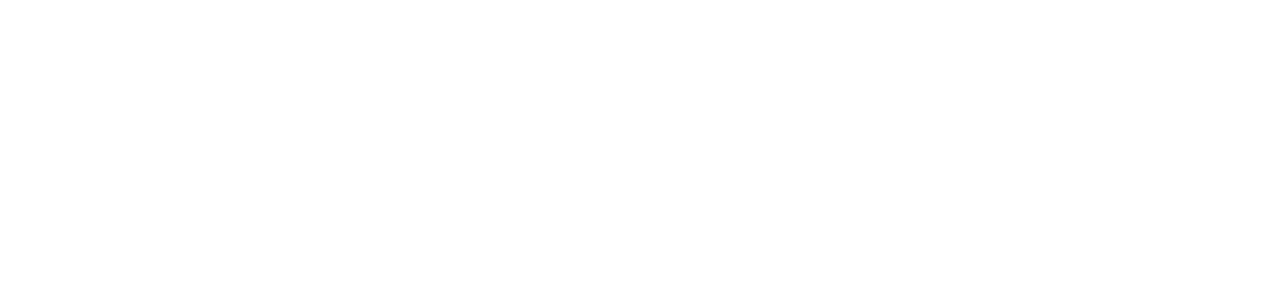
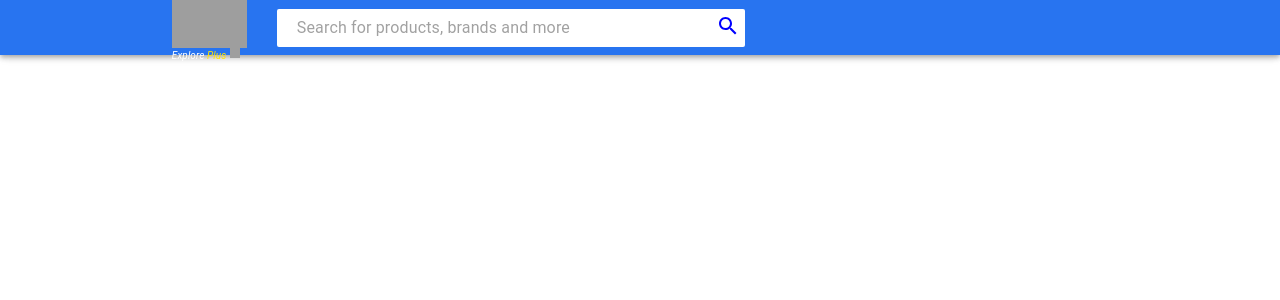
Before and after one commit to KsKarim7/flipkart-client, a React (Create React App) app: page / in a window 1280 px wide. Shown: the top 300 px of the page. Built offline with nearby package versions, Linux system fonts and the light colour scheme; grey boxes are pictures that could not be loaded.

Commit message:
search bar added in toolbar

```diff
--- a/package.json
+++ b/package.json
@@ -3,6 +3,10 @@
   "version": "0.1.0",
   "private": true,
   "dependencies": {
+    "@emotion/react": "^11.9.3",
+    "@emotion/styled": "^11.9.3",
+    "@mui/icons-material": "^5.8.4",
+    "@mui/material": "^5.9.1",
     "@testing-library/jest-dom": "^5.16.4",
     "@testing-library/react": "^13.3.0",
     "@testing-library/user-event": "^13.5.0",
--- a/src/App.js
+++ b/src/App.js
@@ -1,10 +1,11 @@
 import logo from './logo.svg';
 import './App.css';
+import Header from './pages/header/Header';
 
 function App() {
   return (
     <div className="App">
-
+      <Header></Header>
     </div>
   );
 }
--- a/src/pages/header/Header.jsx
+++ b/src/pages/header/Header.jsx
@@ -0,0 +1,50 @@
+import React from 'react';
+import { AppBar, Toolbar, styled, Typography } from '@mui/material';
+import { Box, height } from '@mui/system';
+import Search from './Search';
+
+const StyledHeader = styled(AppBar)`
+    background:#2874f0;
+    height:55px
+`
+
+const PlusImage = styled('img')({
+    width: 10,
+    height: 10,
+    marginLeft: 4
+})
+
+const Component = styled(Box)`
+    margin-left:12%;
+    line-height:0;
+`
+
+const SubHeader = styled(Typography)`
+font-size: 10px;
+font-style:italic;
+`
+
+const Header = () => {
+    const logoURL = 'https://static-assets-web.flixcart.com/www/linchpin/fk-cp-zion/img/flipkart-plus_8d85f4.png';
+    const subURL = 'https://static-assets-web.flixcart.com/www/linchpin/fk-cp-zion/img/plus_aef861.png';
+
+
+    return (
+        <StyledHeader>
+            <Toolbar style={{ minHeight: '55px' }}>
+                <Component>
+                    <img src={logoURL} alt="logo" style={{ width: 75 }} />
+                    <Box style={{ display: 'flex' }}>
+                        <SubHeader>Explore&nbsp;
+                            <Box component="span" style={{ color: '#FFE500' }}>Plus</Box>
+                        </SubHeader>
+                        <PlusImage src={subURL} alt="logo"></PlusImage>
+                    </Box>
+                </Component>
+                <Search />
+            </Toolbar>
+        </StyledHeader>
+    );
+};
+
+export default Header;
--- /dev/null
+++ b/src/pages/header/Search.jsx
@@ -0,0 +1,35 @@
+import React from 'react';
+import { InputBase, Toolbar, Typography } from '@mui/material';
+import { Box, styled } from '@mui/system';
+import SearchIcon from '@mui/icons-material/Search'
+
+const SearchContainer = styled(Box)`
+background:#fff;
+width:38%;
+border-radius:2px;
+margin-left:30px
+`;
+const InputSearchBase = styled(InputBase)`
+padding-left:20px;
+width:100%;
+font-size:unset;
+`
+const SearchIconWrapper = styled(Box)`
+color:blue;
+padding:5px
+`
+
+
+const Search = () => {
+    return (
+        <SearchContainer style={{ display: 'flex' }}>
+            <InputSearchBase placeholder='Search for products, brands and more'>
+            </InputSearchBase>
+            <SearchIconWrapper>
+                <SearchIcon></SearchIcon>
+            </SearchIconWrapper>
+        </SearchContainer>
+    );
+};
+
+export default Search;
```
Also changed, not shown: 1 other file (tests, documents, lock files or other folders).
